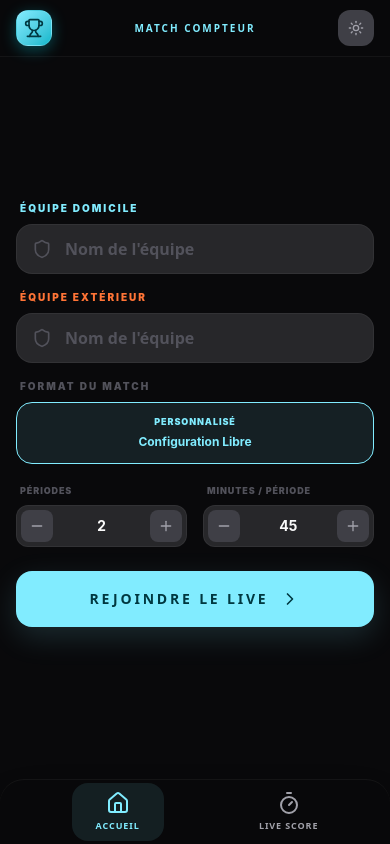
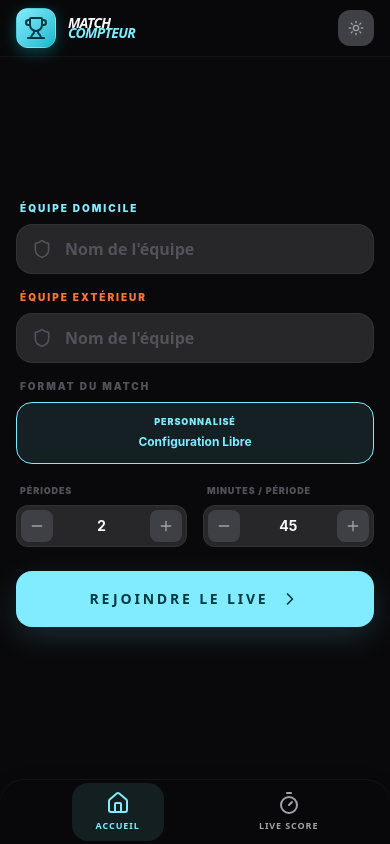
Before and after one commit to RCC83/Apex-Grid-, a React (Vite) app: page / in a window 390 px wide. Built offline with nearby package versions, Linux system fonts and the light colour scheme.

Commit message:
feat: Refactor header logo and title display
Enlarge the logo icon and its container, and increase the font size of the application title for better visibility and a more premium feel. Adjust spacing to accommodate the larger elements.

```diff
--- a/src/App.tsx
+++ b/src/App.tsx
@@ -104,27 +104,20 @@
           {/* Logo Section (Left) */}
           <motion.div
             whileHover={{ scale: 1.05 }}
-            className="flex items-center gap-2 z-10 cursor-pointer"
+            className="flex items-center gap-3 z-10 cursor-pointer"
           >
-            <div className="w-9 h-9 bg-gradient-to-br from-primary to-primary-dark rounded-xl flex items-center justify-center shadow-[0_4px_15px_rgba(0,227,253,0.3)] border border-white/10">
-              <Trophy className="w-5 h-5 text-on-primary" />
+            <div className="w-10 h-10 bg-gradient-to-br from-primary to-primary-dark rounded-xl flex items-center justify-center shadow-[0_4px_15px_rgba(0,227,253,0.3)] border border-white/10">
+              <Trophy className="w-6 h-6 text-on-primary" />
             </div>
-            <div className="flex flex-col -space-y-0.5 hidden sm:flex">
-              <span className="text-text font-headline font-black italic tracking-tighter text-[10px] leading-none">
+            <div className="flex flex-col -space-y-1">
+              <span className="text-text font-headline font-black italic tracking-tighter text-[14px] leading-none">
                 MATCH
               </span>
-              <span className="text-primary font-headline font-black italic tracking-tighter text-[10px] leading-none">
+              <span className="text-primary font-headline font-black italic tracking-tighter text-[14px] leading-none">
                 COMPTEUR
               </span>
             </div>
           </motion.div>
-
-          {/* Title Section (Center) */}
-          <div className="absolute inset-0 flex items-center justify-center pointer-events-none">
-            <h1 className="font-headline uppercase tracking-[0.2em] font-black text-[10px] text-primary">
-              MATCH COMPTEUR
-            </h1>
-          </div>
 
           {/* Actions Section (Right) */}
           <div className="flex items-center z-10">
```
